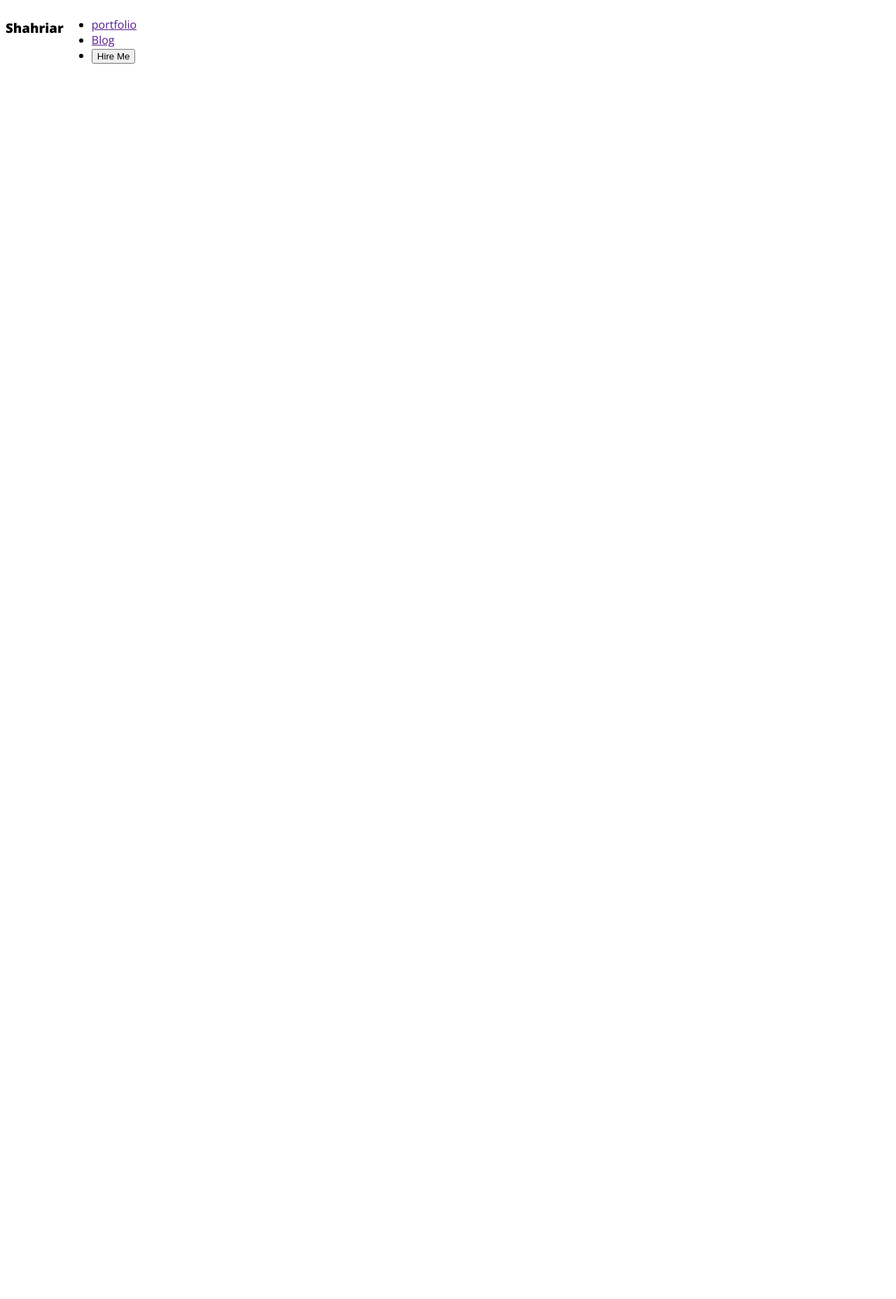
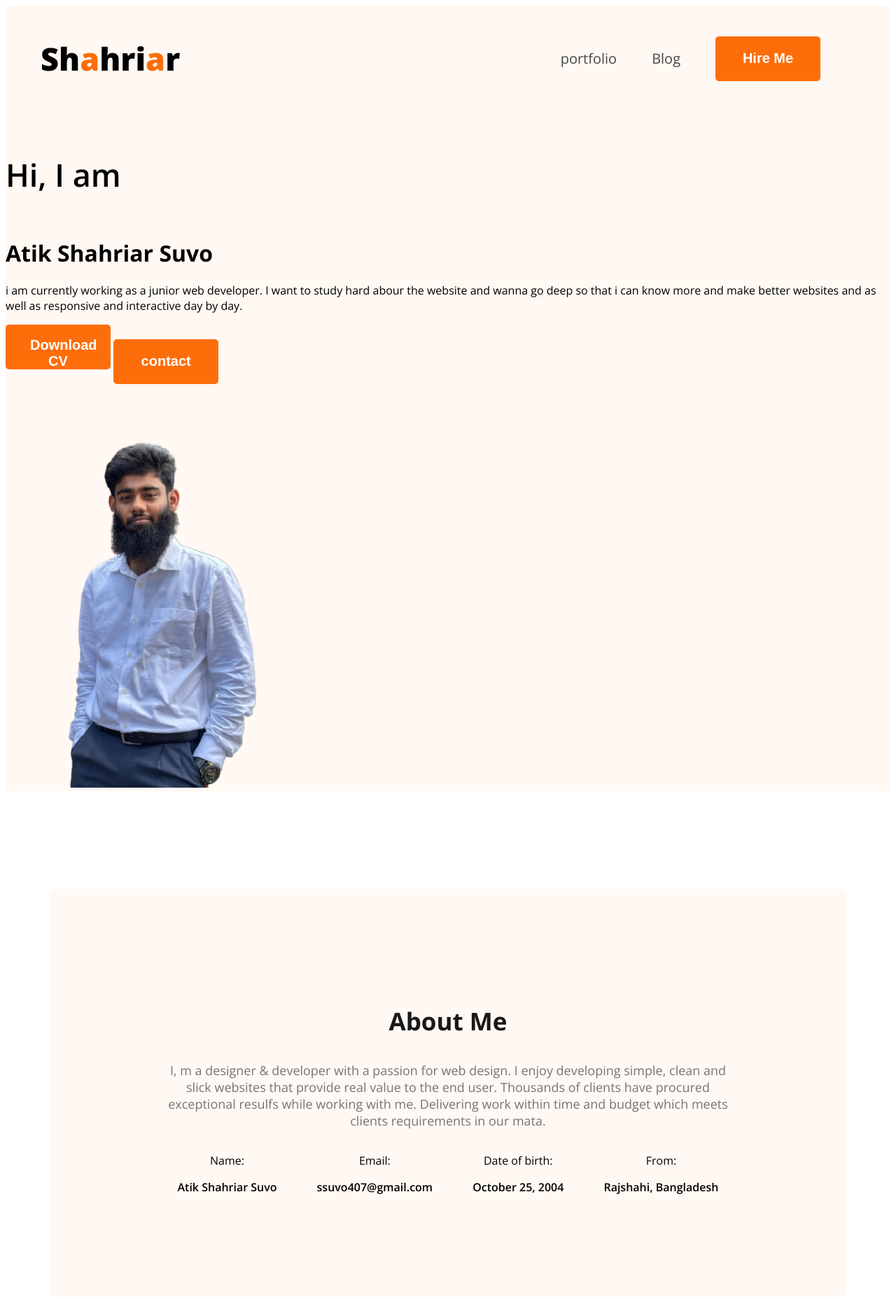
Before and after one commit to Shahriar004/my-portfolio, a plain HTML site: page index.html in a window 1280 px wide. Shown: the whole page at 70% size. Before the commit the page ends 800 px from the top, so only its background shows below. Drawn offline with nearby package versions, Linux system fonts and the light colour scheme.

Commit message:
About Me

```diff
--- a/index.html
+++ b/index.html
@@ -10,18 +10,49 @@
 <link href="https://fonts.googleapis.com/css2?family=Open+Sans:ital,wght@0,300..800;1,300..800&display=swap" rel="stylesheet">
 </head>
 <body class="open-sans-normal">
-    <header>
+    <header class="secondary-bg">
         <nav>
-            <h3 class="nav-title">Shahriar</h3>
+            <h3 class="nav-title">Sh<span class="text-primary">a</span>hri<span class="text-primary">a</span>r</h3>
             <ul>
-                <li><a href="">portfolio</a></li>
-                <li><a href="">Blog</a></li>
-                <li><a href=""><button>Hire Me</button></a></li>
+                <li><a class="dark-2" href="">portfolio</a></li>
+                <li><a class="dark-2" href="">Blog</a></li>
+                <li><a href=""><button class="btn-primary">Hire Me</button></a></li>
             </ul>
         </nav>
+        <div class="banner">
+            <div class="banner-content">
+                <h4 class="banner-greetings">Hi, I am</h4>
+                <h1>Atik Shahriar Suvo</h1>
+                <p class="banner-description">i am currently working as a junior web developer. I want to study hard abour the website and wanna go deep so that i can know more and make better websites and as well as responsive and interactive day by day.</p>
+                <button class="btn-primary">Download CV</button>
+                <button class="btn-primary">contact</button>
+            </div>
+            <img src="./images/myPicture.png" alt="">
+        </div>
     </header>
     <main>
-
+        <section class="about secondary-bg" >
+            <h3 class="section-title">About Me</h3>
+            <p class="section-description">I, m a designer & developer with a passion for web design. I enjoy developing simple, clean and slick websites that provide real value to the end user. Thousands of clients have procured exceptional resulfs while working with me. Delivering work within time and budget which meets clients requirements in our mata.</p>
+            <div class="about-items">
+                <div class="about-item">
+                    <p class="item-title">Name:</p>
+                    <p class="item-description">Atik Shahriar Suvo</p>
+                </div>
+                <div class="about-item">
+                    <p class="item-title">Email:</p>
+                    <p class="item-description">ssuvo407@gmail.com</p>
+                </div>
+                <div class="about-item">
+                    <p class="item-title">Date of birth:</p>
+                    <p class="item-description">October 25, 2004</p>
+                </div>
+                <div class="about-item">
+                    <p class="item-title">From:</p>
+                    <p class="item-description">Rajshahi, Bangladesh</p>
+                </div>
+            </div>
+        </section>
     </main>
     <footer>
 
--- a/styles/portfolio.css
+++ b/styles/portfolio.css
@@ -7,14 +7,85 @@
     "wdth" 100;
 }
 
+/* shared style */
+.secondary-bg{
+    background-color: #FFF8F3;
+}
+.text-primary{
+    color: #FD6E0A;
+}
+.dark-2{
+    color: #474747;
+}
+.btn-primary{
+    color: #FFFFFF;
+    background-color: #FD6E0A;
+    font-size: 20px;
+    font-weight: bold;
+    padding: 18px 35px;
+    border: none;
+    border-radius: 5px;
+    width: 150px;
+    height: 64px;
+}
+.section-title{
+    font-size: 35px;
+    font-weight: bold;
+    color:#181818;
+}
+.section-description{
+    font-size: 18px;
+    font-weight: normal;
+    color: #757575;
+}
 
 /* Nav styles */
 nav{
     display: flex;
+    justify-content: space-between;
+    align-items: center;
+    margin: 0px 50px;
+}
+nav ul{
+    display: flex;
+    align-items: center;
+
 }
 
 .nav-title{
-    font-size: 45;
+    font-size: 45px;
     font-weight: 800;
 
 }
+nav li a{
+    text-decoration: none;
+    font-size: 20px;
+}
+nav li{
+    list-style: none;
+    margin-right: 50px;
+}
+
+/* banner styles */
+.banner-greetings{
+    font-size: 45px;
+    font-weight: 600;
+}
+main{
+    max-width: 1140px;
+    margin: auto;
+}
+/* about styles */
+.about{
+    border-radius: 10px;
+    padding: 130px 155px;
+    text-align: center;
+    margin-top: 140px;
+}
+.about-items{
+    display: flex;
+    justify-content: space-around;
+}
+.item-description{
+    font-weight: 600;
+}
```
